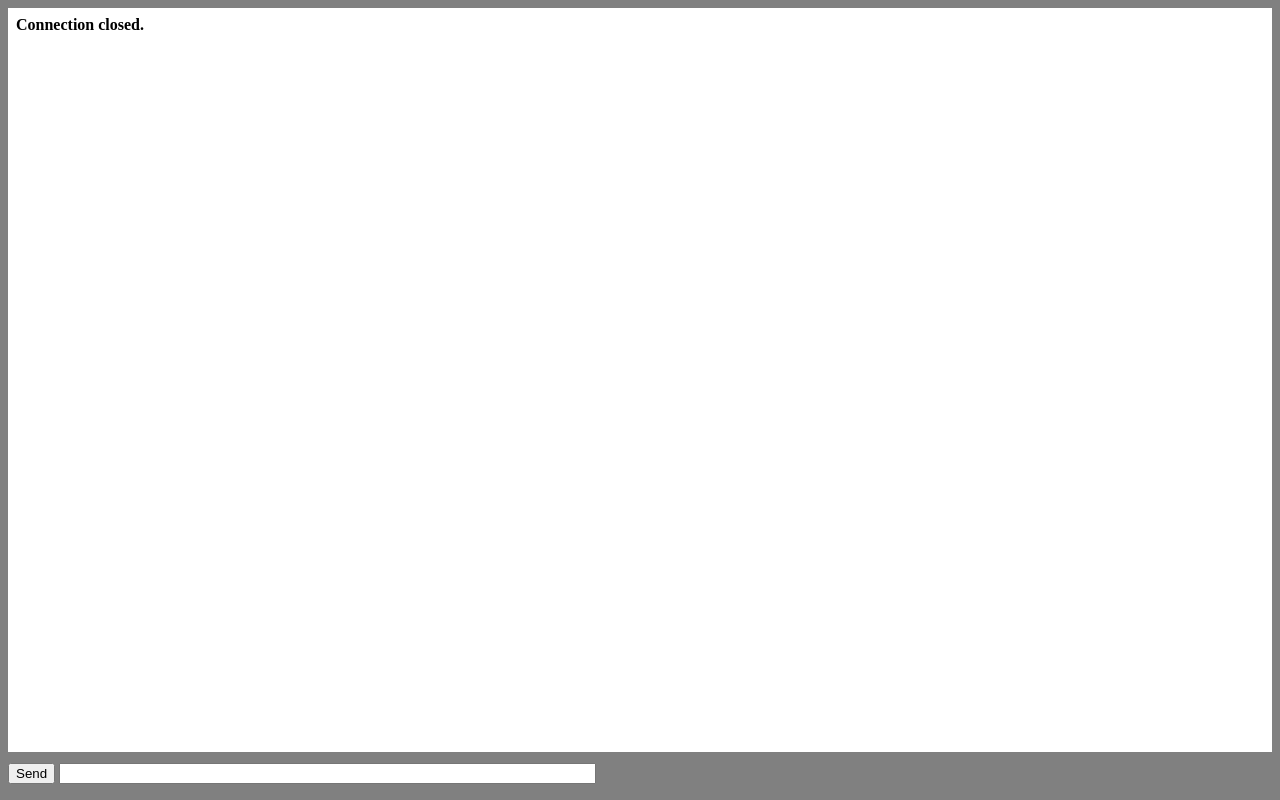
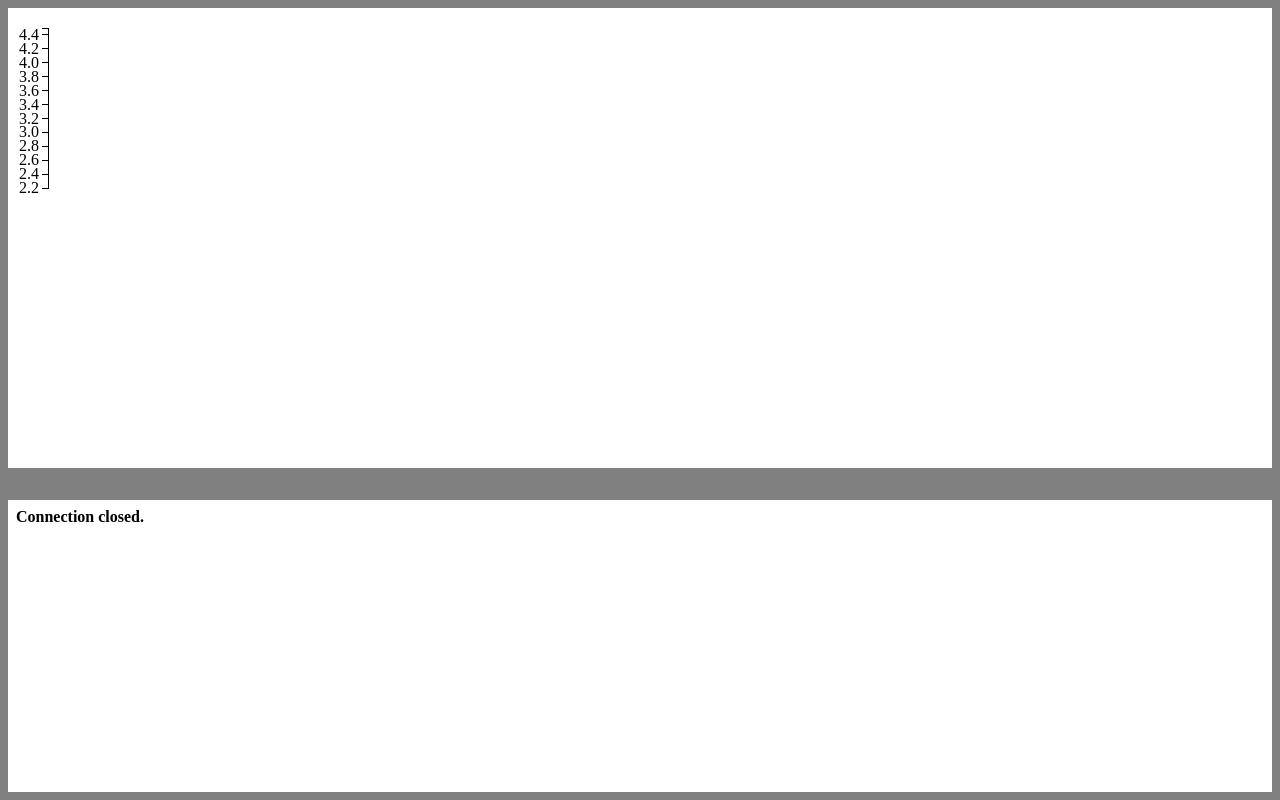
Before and after one commit to kf8a/qcl-server, a plain HTML site: page public/index.html in a window 1280 px wide. Drawn offline with nearby package versions, Linux system fonts and the light colour scheme.

Commit message:
basic d3 graph

```diff
--- a/public/index.html
+++ b/public/index.html
@@ -1,48 +1,10 @@
 <html>
   <head>
-    <title>Chat Example</title>
+    <title>QCL</title>
     <script type="text/javascript" src="http://ajax.googleapis.com/ajax/libs/jquery/1.4.2/jquery.min.js"></script>
-    <script type="text/javascript">
-      $(function() {
+    <script src="http://d3js.org/d3.v3.min.js" charset="utf-8"></script>
 
-          var conn;
-          var msg = $("#msg");
-          var log = $("#log");
-
-          function appendLog(msg) {
-          var d = log[0]
-          var doScroll = d.scrollTop == d.scrollHeight - d.clientHeight;
-          msg.appendTo(log)
-          if (doScroll) {
-          d.scrollTop = d.scrollHeight - d.clientHeight;
-          }
-          }
-
-          $("#form").submit(function() {
-            if (!conn) {
-            return false;
-            }
-            if (!msg.val()) {
-            return false;
-            }
-            conn.send(msg.val());
-            msg.val("");
-            return false
-            });
-
-          if (window["WebSocket"]) {
-            conn = new WebSocket("ws://127.0.0.1:9000/ws");
-            conn.onclose = function(evt) {
-              appendLog($("<div><b>Connection closed.</b></div>"))
-            }
-            conn.onmessage = function(evt) {
-              appendLog($("<div/>").text(evt.data))
-            }
-          } else {
-            appendLog($("<div><b>Your browser does not support WebSockets.</b></div>"))
-          }
-      });
-</script>
+    <script type="text/javascript" src="/index.js"></script>
     <style type="text/css">
       html {
         overflow: hidden;
@@ -57,35 +19,45 @@
         background: gray;
       }
 
+      #ch4 {
+        height: 460px;
+        background: white;
+        margin: 0.5em;
+      }
+
       #log {
         background: white;
         margin: 0;
         padding: 0.5em 0.5em 0.5em 0.5em;
         position: absolute;
-    top: 0.5em;
+        top: 500px;
         left: 0.5em;
         right: 0.5em;
-    bottom: 3em;
+        bottom: 0.5em;
         overflow: auto;
       }
 
-  #form {
-    padding: 0 0.5em 0 0.5em;
-    margin: 0;
-    position: absolute;
-    bottom: 1em;
-    left: 0px;
-    width: 100%;
-    overflow: hidden;
+      .svg {
+        font: 10px sans-serif;
+      }
+
+      .line {
+        fill: none;
+        stroke: #000;
+        stroke-width: 1.5px;
+      }
+
+      .axis path,
+      .axis line {
+        fill: none;
+        stroke: #000;
+        shape-rendering: crispEdges;
       }
 
     </style>
   </head>
   <body>
+    <div id='ch4'></div>
     <div id="log"></div>
-                                                                                                                                                                                    <form id="form">
-                                                                                                                                                                                      <input type="submit" value="Send" />
-                                                                                                                                                                                      <input type="text" id="msg" size="64"/>
-                                                                                                                                                                                    </form>
   </body>
 </html>
--- /dev/null
+++ b/public/index.js
@@ -0,0 +1,92 @@
+$(function() {
+
+  var conn;
+  var log = $("#log");
+
+  var n = 40,
+    random = d3.random.normal(0, .2),
+    ch4 = d3.range(n).map(random);
+
+  var margin = {top: 20, right: 20, bottom: 20, left: 40},
+    width = 960 - margin.left - margin.right,
+    height = 200 - margin.top - margin.bottom;
+
+  var x = d3.scale.linear()
+  .domain([0, n - 1])
+  .range([0, width]);
+
+  var y = d3.scale.linear()
+  .domain([2.2, 4.5])
+  .range([height, 0]);
+
+  var line = d3.svg.line()
+  .x(function(d, i) { return x(i); })
+  .y(function(d, i) { return y(d); });
+
+  var svg = d3.select("#ch4").append("svg")
+  .attr("width", width + margin.left + margin.right)
+  .attr("height", height + margin.top + margin.bottom)
+  .append("g")
+  .attr("transform", "translate(" + margin.left + "," + margin.top + ")");
+
+  svg.append("defs").append("clipPath")
+  .attr("id", "clip")
+  .append("rect")
+  .attr("width", width)
+  .attr("height", height);
+
+  svg.append("g")
+  .attr("class", "x axis")
+  .attr("transform", "translate(0," + y(0) + ")")
+  .call(d3.svg.axis().scale(x).orient("bottom"));
+
+  svg.append("g")
+  .attr("class", "y axis")
+  .call(d3.svg.axis().scale(y).orient("left"));
+
+  var path = svg.append("g")
+    .attr("clip-path", "url(#clip)")
+    .append("path")
+    .datum(ch4)
+    .attr("class", "line")
+    .attr("d", line);
+
+  function appendLog(msg) {
+    var d = log[0];
+    var doScroll = d.scrollTop == d.scrollHeight - d.clientHeight;
+    msg.appendTo(log);
+    if (doScroll) {
+      d.scrollTop = d.scrollHeight - d.clientHeight;
+    }
+  }
+
+  if (window["WebSocket"]) {
+    conn = new WebSocket("ws://127.0.0.1:9000/ws");
+    conn.onclose = function(evt) {
+      appendLog($("<div><b>Connection closed.</b></div>"))
+    }
+    conn.onmessage = function(evt) {
+      appendLog($("<div/>").text(evt.data));
+      data = JSON.parse(evt.data)
+      console.log(data.CH4_dry_ppm)
+
+      // push data onto the array
+      ch4.push(data.CH4_dry_ppm)
+
+      // // redraw the line, and slide it to the left
+      path
+        .attr("d", line)
+        .attr("transform", null)
+        .transition()
+        .duration(500)
+        .ease("linear")
+        .attr("transform", "translate(" + x(-1) + ",0)")
+
+      // pop the old data point off the front
+      ch4.shift();
+
+    }
+  } else {
+    appendLog($("<div><b>Your browser does not support WebSockets.</b></div>"))
+  }
+});
```
Also changed, not shown: 1 other file. Lines whose indentation alone changed are shown as unchanged.
